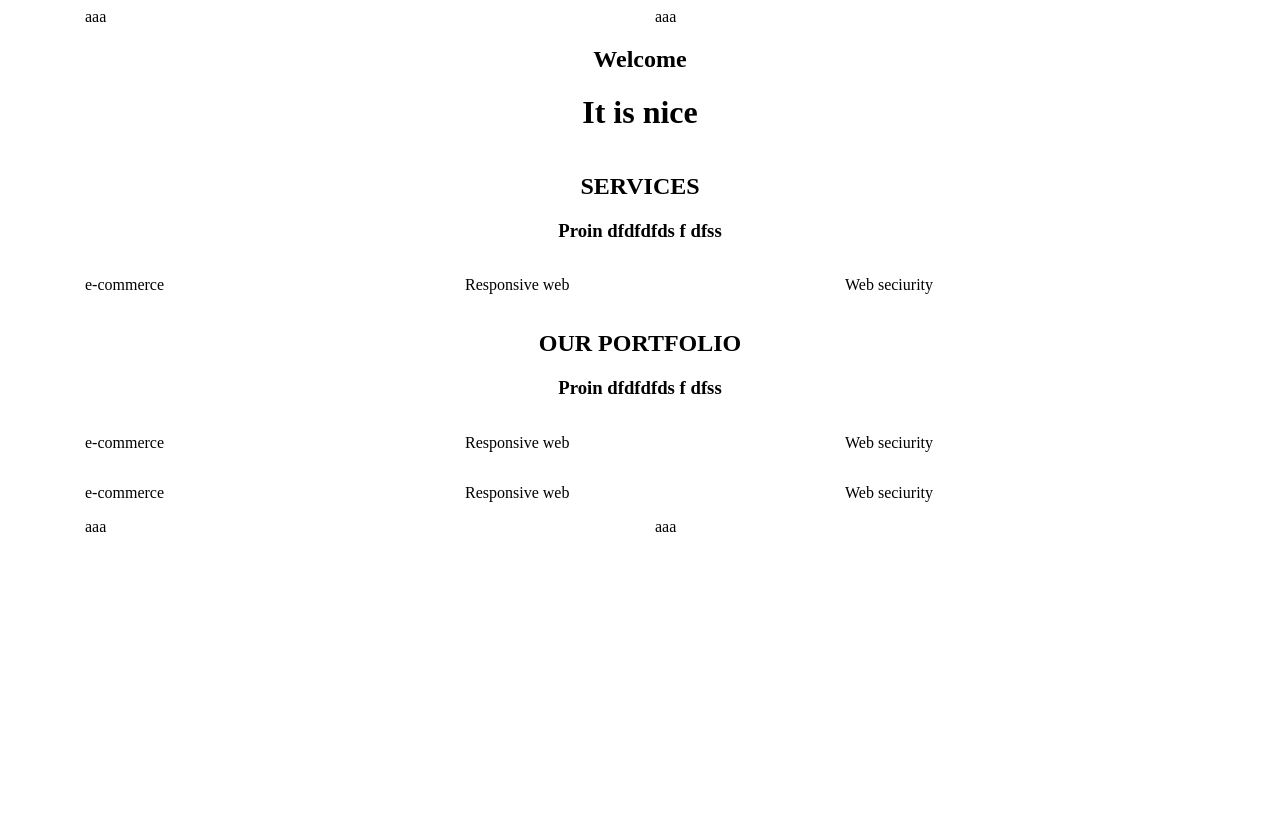
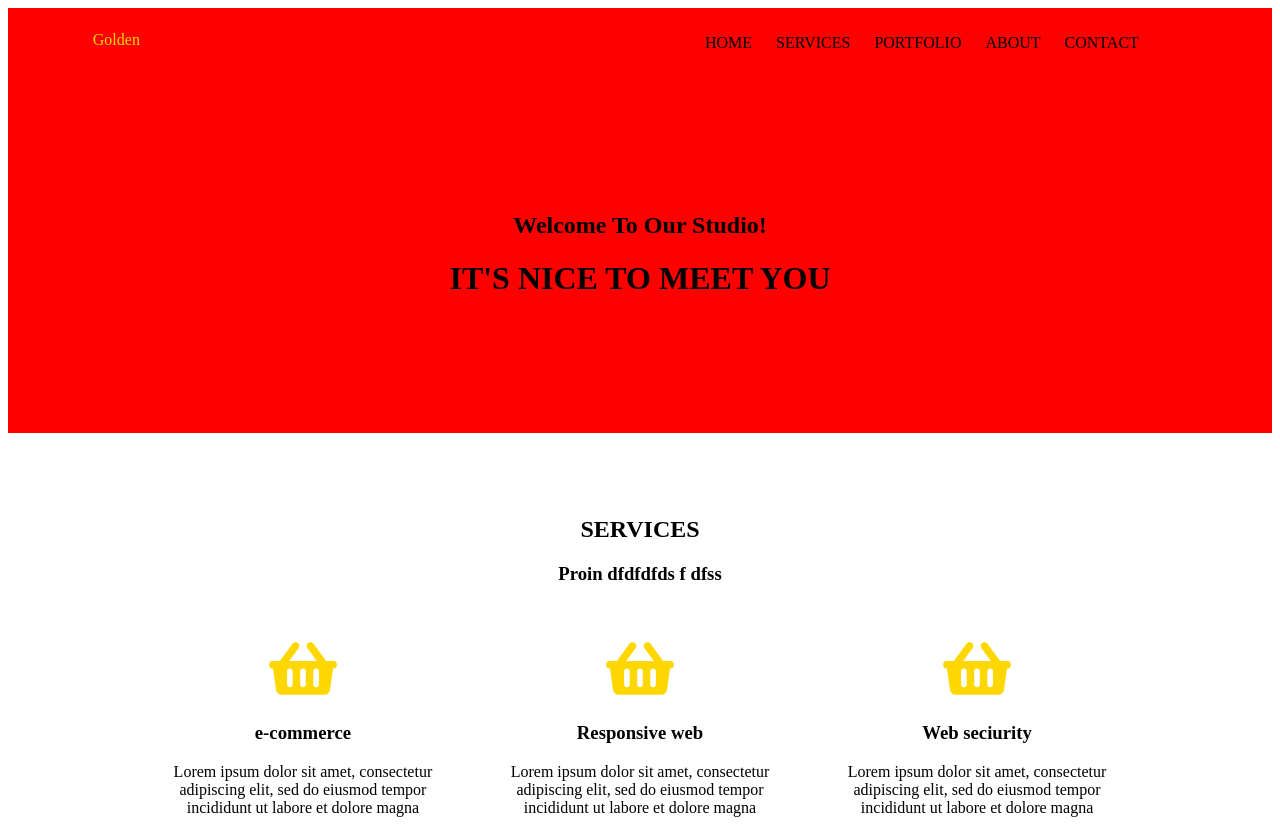
Before and after one commit to jfirlej/project-task, a website: page index.html in a window 1280 px wide. Shown: the top 836 px of the page. Before the commit the page ends 800 px from the top, so only its background shows below. Drawn offline with Linux system fonts and the light colour scheme.

Commit message:
create section services

```diff
--- a/index.html
+++ b/index.html
@@ -4,26 +4,37 @@
     <meta charset="UTF-8">
     <meta name="viewport" content="width=device-width, initial-scale=1.0">
     <meta http-equiv="X-UA-Compatible" content="ie=edge">
+    <link rel="stylesheet" href="https://cdnjs.cloudflare.com/ajax/libs/font-awesome/5.9.0/css/all.min.css">
     <link rel="stylesheet" href="./vendor/bootstrap-grid.css">
     <link rel="stylesheet" href="./css/style.css">
     <title>Document</title>
 </head>
 <body>
-    <nav>
-        <div class="container">
-            <div class="row">
-                <div class="col-md-6 ">aaa</div>
-                <div class="col-md-6">aaa</div>
-            </div>
 
-        </div>
-    </nav>
+
     <header>
         <div class="container">
+                <nav>
+
+                        <div class="row">
+                            <div class="col-md-6 logo">Golden</div>
+                            <div class="col-md-6">
+                                <ul class="nav">
+                                    <li>HOME</li>
+                                    <li>SERVICES</li>
+                                    <li>PORTFOLIO</li>
+                                    <li>ABOUT</li>
+                                    <li>CONTACT</li>
+                                </ul>
+                            </div>
+                        </div>
+
+
+                </nav>
             <div class="row">
-                <div class="col-md-6 offset-md-3">
-                    <h2>Welcome</h2>
-                    <h1>It is nice</h1>
+                <div class="col-md-6 offset-md-3 header">
+                    <h2>Welcome To Our Studio!</h2>
+                    <h1>IT'S NICE TO MEET YOU</h1>
                 </div>
 
             </div>
@@ -41,15 +52,24 @@
 
                     </div>
                 </div>
-                <div class="row justify-content-center">
-                        <div class="col-4">
-                                <p>e-commerce</p>
+                <div class="row justify-content-center icons">
+                        <div class="col-4 service">
+                                <i class="fas fa-shopping-basket"></i>
+                                <h3>e-commerce</h3>
+                                <p>Lorem ipsum dolor sit amet, consectetur adipiscing elit,
+                                    sed do eiusmod tempor incididunt ut labore et dolore magna</p>
                         </div>
-                        <div class="col-4">
-                                <p>Responsive web</p>
+                        <div class="col-4 service">
+                                <i class="fas fa-shopping-basket"></i>
+                                <h3>Responsive web</h3>
+                                <p>Lorem ipsum dolor sit amet, consectetur adipiscing elit,
+                                        sed do eiusmod tempor incididunt ut labore et dolore magna</p>
                         </div>
-                        <div class="col-4">
-                                <p>Web seciurity</p>
+                        <div class="col-4 service">
+                                <i class="fas fa-shopping-basket"></i>
+                                <h3>Web seciurity</h3>
+                                <p>Lorem ipsum dolor sit amet, consectetur adipiscing elit,
+                                        sed do eiusmod tempor incididunt ut labore et dolore magna</p>
                         </div>
                 </div>
 
@@ -67,24 +87,27 @@
                             </div>
                      </div>
                      <div class="row justify-content-center">
-                            <div class="col-4">
+                            <div class="col-4 PortfolioBorder">
+
+
+
                                     <p>e-commerce</p>
                             </div>
-                            <div class="col-4">
+                            <div class="col-4 PortfolioBorder">
                                     <p>Responsive web</p>
                             </div>
-                            <div class="col-4">
+                            <div class="col-4 PortfolioBorder">
                                     <p>Web seciurity</p>
                             </div>
                     </div>
                     <div class="row justify-content-center">
-                            <div class="col-4">
+                            <div class="col-4 PortfolioBorder">
                                     <p>e-commerce</p>
                             </div>
-                            <div class="col-4">
+                            <div class="col-4 PortfolioBorder">
                                     <p>Responsive web</p>
                             </div>
-                            <div class="col-4">
+                            <div class="col-4 PortfolioBorder">
                                     <p>Web seciurity</p>
                             </div>
                     </div>
--- a/sass/style.scss
+++ b/sass/style.scss
@@ -1,3 +1,49 @@
-h1,h2,h3 {
+h1,h2,h3,p {
     text-align: center;
 }
+
+///nav
+.nav li{
+    display: inline-block;
+    margin: 2%;
+}
+.logo {
+    color: gold;
+    padding: 2%;
+}
+
+//header
+.header {
+    padding-top: 10%;
+    padding-bottom: 10%;
+
+}
+header{
+
+    background-color: red;
+}
+section {
+    margin-right: 10%;
+    margin-left: 10%;
+    margin-top: 5%;
+    margin-bottom: 5%;
+}
+
+//portfolio
+
+.service {
+    position: relative;
+    margin-top: 5%;
+}
+.fas {
+    position: absolute;
+    left: 50%;
+    transform: translate(-50%,-50%);
+    font-size: 30px;
+    color: gold;
+    font-size: 60px;
+    padding-bottom: 20%;
+}
+.icons {
+    padding-top: 5%;
+}
```
Also changed, not shown: css/style.css, sass/style.css, 1 other file.
